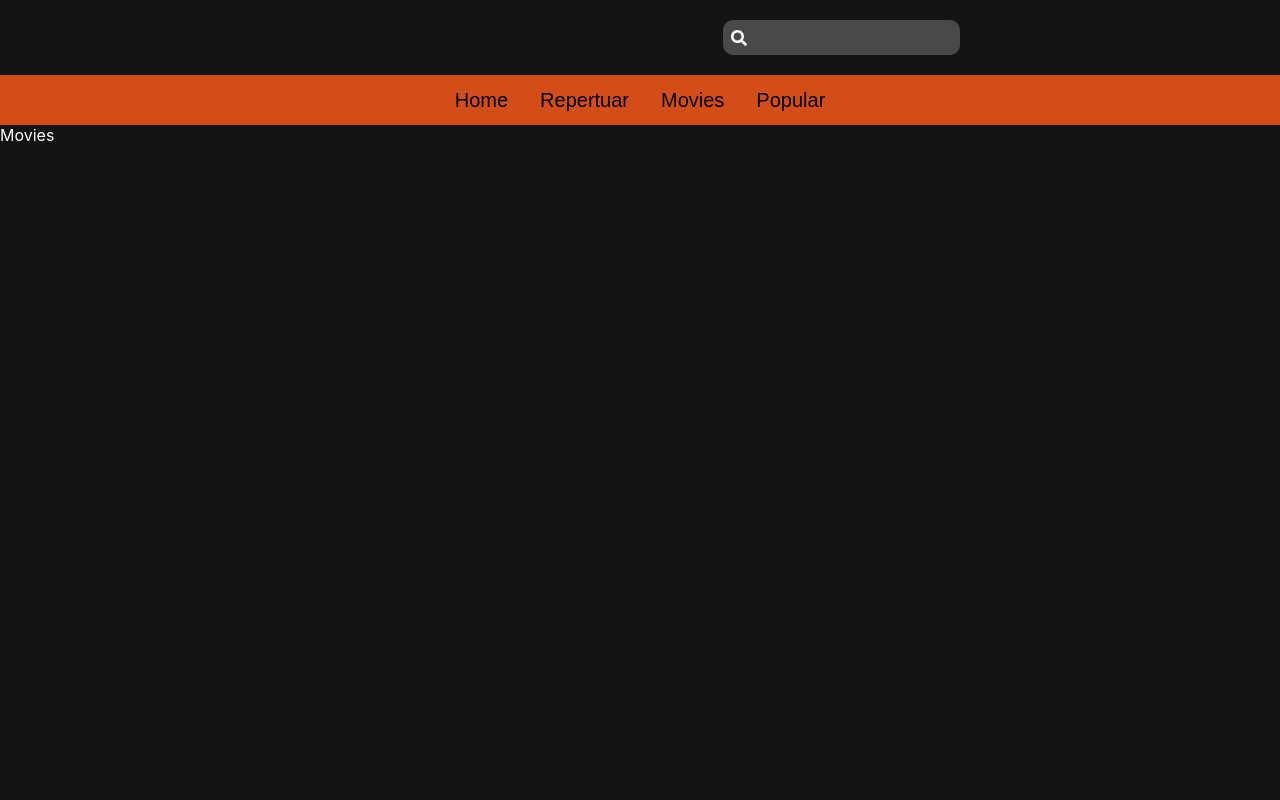
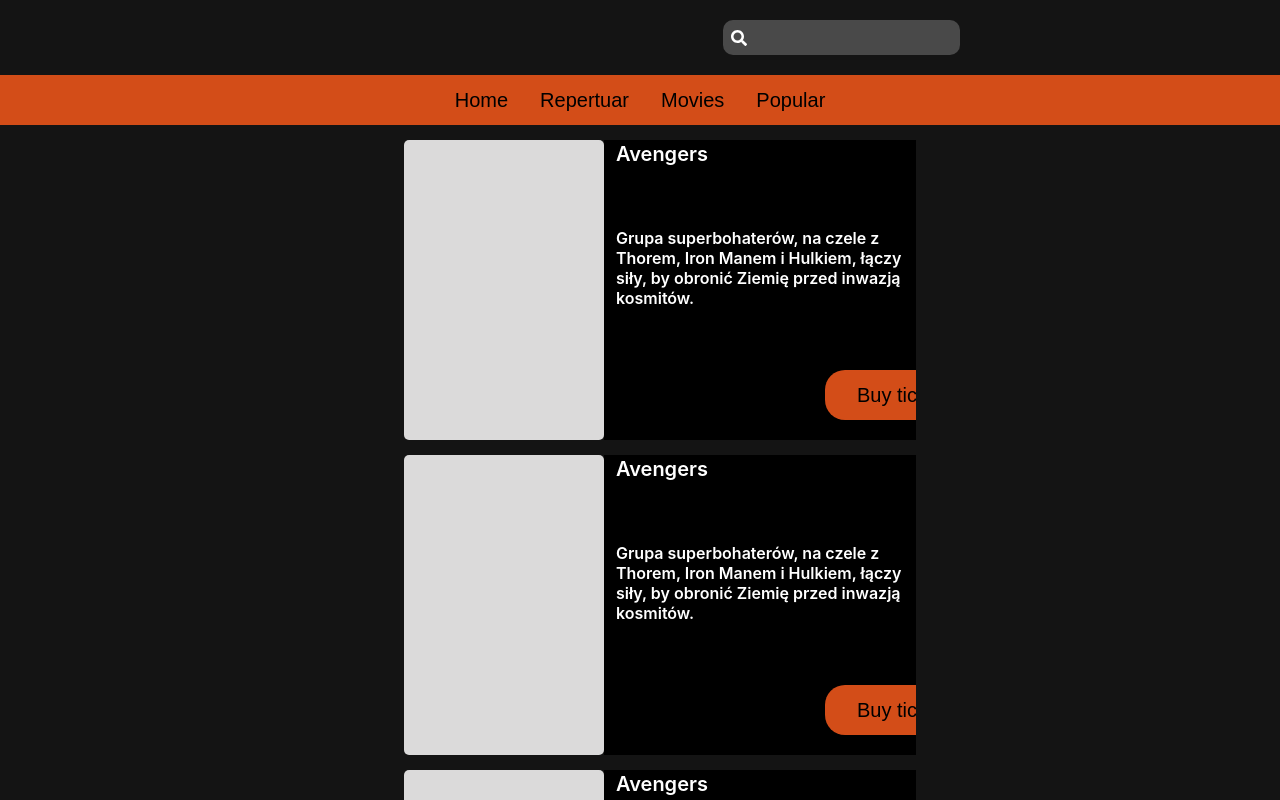
Before and after one commit to G-Bielokozowicz/Cinema-website-project, a React (Create React App) app in the folder cinema2/: page /movies in a window 1280 px wide. Shown: the top 800 px of the page. Built offline with nearby package versions, Linux system fonts and the light colour scheme.

Commit message:
Started working on MovieCarousel, changed MovieCardList code, and changed Home and Movies page
Home page will now display MovieCarousel, which will show posters (not finished yet)
MovieCardList component now uses for loop.
Movies page now shows MovieCardList

```diff
--- a/cinema2/package.json
+++ b/cinema2/package.json
@@ -3,6 +3,7 @@
   "version": "0.1.0",
   "private": true,
   "dependencies": {
+    "@splidejs/react-splide": "^0.7.5",
     "@testing-library/jest-dom": "^5.16.4",
     "@testing-library/react": "^13.1.1",
     "@testing-library/user-event": "^13.5.0",
--- a/cinema2/src/components/MovieCard.jsx
+++ b/cinema2/src/components/MovieCard.jsx
@@ -17,7 +17,7 @@ function MovieCard() {
                 Grupa superbohaterów, na czele z Thorem, Iron Manem i Hulkiem, łączy siły, by obronić Ziemię przed inwazją kosmitów.
             </Description>
             <Button>
-                <MyLink to={'movie/avengers'}>
+                <MyLink to={'/movie/avengers'}>
                     Buy ticket
                 </MyLink>
              </Button>
--- a/cinema2/src/components/MovieCardList.jsx
+++ b/cinema2/src/components/MovieCardList.jsx
@@ -7,15 +7,15 @@ function MovieCardList() {
   return (
     <div>
         <MovieList>
-          <ListItem>
-            <MovieCard />
-          </ListItem>
-          <ListItem>
-            <MovieCard />
-          </ListItem>
-          <ListItem>
-            <MovieCard />
-          </ListItem>
+          {(() => {
+            let test = [];
+              for (let i = 0; i <= 10; i++) {
+                    test.push(<ListItem>
+                                <MovieCard />
+                              </ListItem>);
+                  }
+                  return test;
+          })()}
         </MovieList>
 
     </div>
--- /dev/null
+++ b/cinema2/src/components/MovieCarousel.jsx
@@ -0,0 +1,47 @@
+import React from 'react'
+import { Splide, SplideSlide } from '@splidejs/react-splide'
+import '@splidejs/splide/dist/css/splide.min.css'
+import styled from 'styled-components'
+
+// tu będzie trzeba z bazy danych brać plakaty
+
+function MovieCarousel() {
+
+
+    return (
+        <div>
+            <Splide options = {{
+                perPage: 5,
+                arrows: false,
+                pagination: false,
+                }}>
+
+                {(() => {
+                    let test = [];
+                    for (let i = 0; i <= 10; i++) {
+                        test.push(<SplideSlide>
+                                    <FillerPoster/>
+                                </SplideSlide>);
+                    }
+                    return test;
+                })()}
+            </Splide>
+        </div>
+    )
+}
+
+const Wrapper = styled.div`
+
+`
+
+const FillerPoster = styled.div`
+    width: 200px;
+    height: 300px;
+    background-color: #dbdada;
+    border-radius: 5px;
+    //margin-right: 15px;
+    display: block;
+    color: transparent;
+`
+
+export default MovieCarousel
--- a/cinema2/src/components/MoviePage.jsx
+++ b/cinema2/src/components/MoviePage.jsx
@@ -2,7 +2,7 @@ import React from 'react'
 import styled from 'styled-components'
 
 //TODO zrobic to tak jak na filmwebie, czyli kazdy wiersz powinien byc klasa table-movie-row, zeby to jakos ladnie wygladalo
-
+// to też trzeba będzie z bazy danych brac
 function MoviePage() {
   return (
       <Card>
--- a/cinema2/src/pages/Home.jsx
+++ b/cinema2/src/pages/Home.jsx
@@ -1,11 +1,11 @@
 import React from 'react'
-import MovieCardList from '../components/MovieCardList'
+import MovieCarousel from '../components/MovieCarousel'
 
 
 function Home() {
   return (
     <div>
-        <MovieCardList/>
+        <MovieCarousel/>
     </div>
   )
 }
--- a/cinema2/src/pages/Movies.jsx
+++ b/cinema2/src/pages/Movies.jsx
@@ -1,8 +1,11 @@
 import React from 'react'
+import MovieCardList from '../components/MovieCardList'
 
 function Movies() {
   return (
-    <div>Movies</div>
+    <div>
+      <MovieCardList/>
+    </div>
   )
 }
 
```
Also changed, not shown: 1 other file (tests, documents, lock files or other folders).
